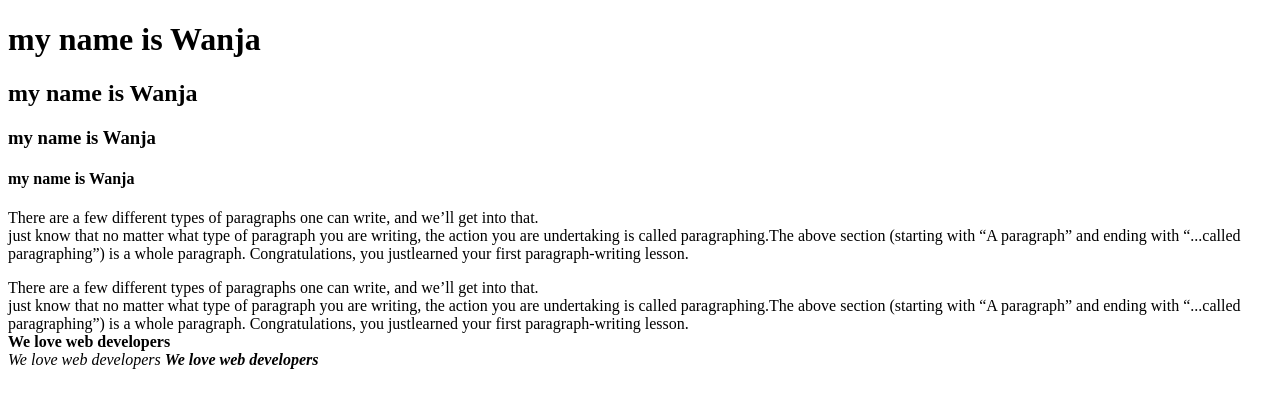
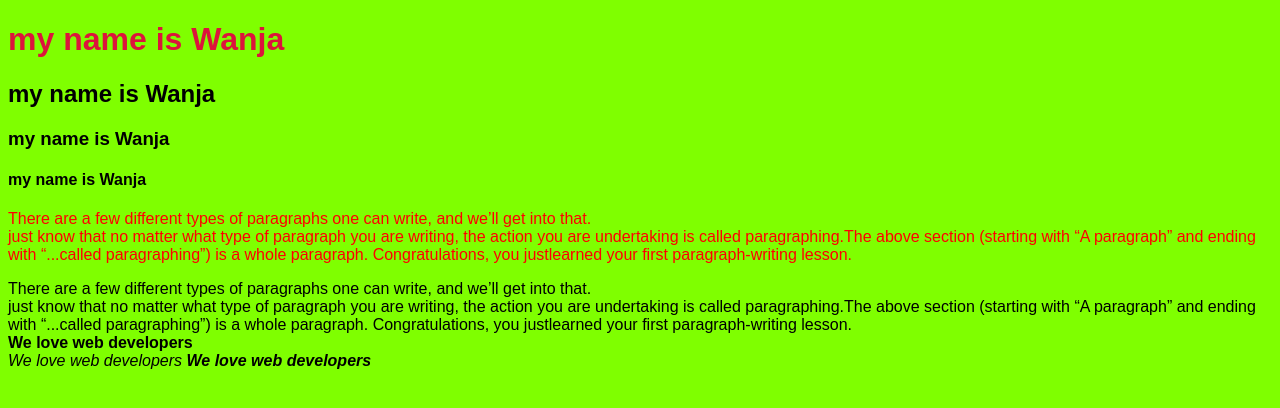
Before and after one commit to Wanjakk07/Frontend, a plain HTML site: page Intro.HTML in a window 1280 px wide. Drawn offline with Linux system fonts and the light colour scheme.

Commit message:
CSS Basics

```diff
--- a/Intro.HTML
+++ b/Intro.HTML
@@ -1,6 +1,7 @@
 <!DOCTYPE html>
 <html lang="en">
 <head>
+    <link rel="stylesheet" type="text/css" href="Styles.CSS">
     <meta charset="UTF-8">
     <meta name="viewport" content="width=<device-width>, initial-scale=1.0">
     <title>Document</title>
@@ -11,7 +12,7 @@
     <h3>my name is Wanja</h3>
     <h4> my name is Wanja</h4>
     <!--h is used to write the heading-->
-    <p>There are a few different types of paragraphs one can write, and we’ll get into that. <br>just know that no matter what type of paragraph you are writing, the action you are undertaking is called paragraphing.The above section (starting with “A paragraph” and ending with “...called paragraphing”) is a whole paragraph. Congratulations, you justlearned your first paragraph-writing lesson.</p>
+    <p style = "color:red">There are a few different types of paragraphs one can write, and we’ll get into that. <br>just know that no matter what type of paragraph you are writing, the action you are undertaking is called paragraphing.The above section (starting with “A paragraph” and ending with “...called paragraphing”) is a whole paragraph. Congratulations, you justlearned your first paragraph-writing lesson.</p>
     There are a few different types of paragraphs one can write, and we’ll get into that. <br>just know that no matter what type of paragraph you are writing, the action you are undertaking is called paragraphing.The above section (starting with “A paragraph” and ending with “...called paragraphing”) is a whole paragraph. Congratulations, you justlearned your first paragraph-writing lesson.<br>
         <!--p is used for writing paragraphs-->
 
--- /dev/null
+++ b/Styles.CSS
@@ -0,0 +1,12 @@
+/*Example of External Css*/
+body{
+    font-family: fantasy;
+    background-color: chartreuse;
+}
+h1{
+    color: crimson;
+}
+p{
+    font-size: 30;
+    color:darkgreen
+}
```
Also changed, not shown: CSS Example.HTML (added, +26 -0 lines), Hello.HTML (+1 -0 lines), Index.html (+1 -0 lines), Links_Images.html (+1 -0 lines), List.html (+1 -0 lines), Tables.html (+1 -0 lines).
